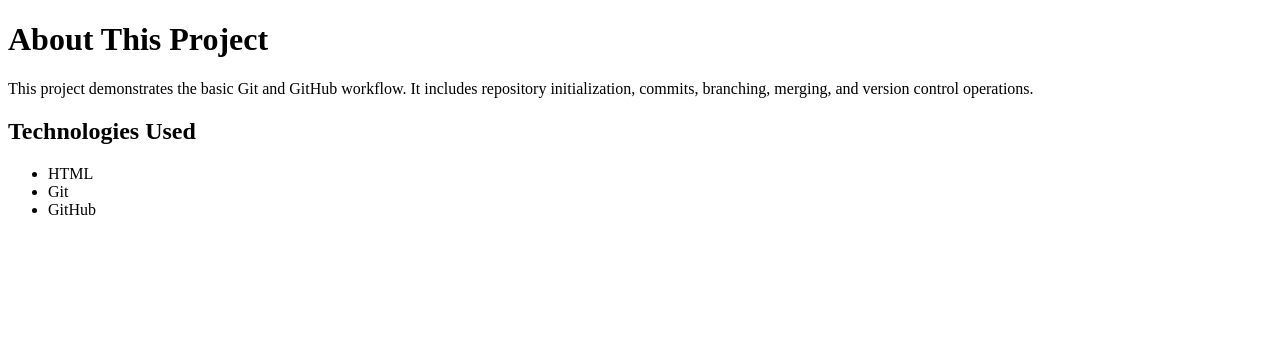
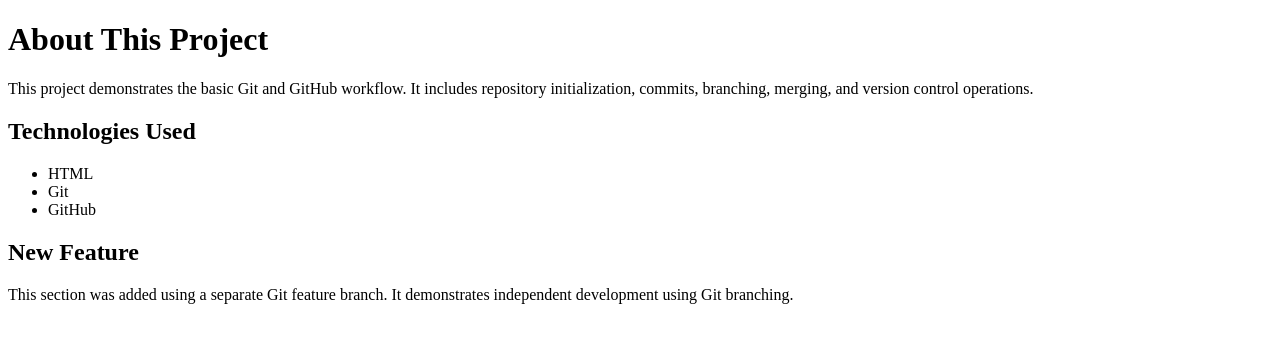
Before and after one commit to Kesab2909/git-workflow-assignment, a plain HTML site: page about.html in a window 1280 px wide. Drawn offline with Linux system fonts and the light colour scheme.

Commit message:
Add new feature section to about page

```diff
--- a/about.html
+++ b/about.html
@@ -18,5 +18,11 @@
         <li>Git</li>
         <li>GitHub</li>
     </ul>
+    <h2>New Feature</h2>
+
+    <p>
+    This section was added using a separate Git feature branch.
+    It demonstrates independent development using Git branching.
+    </p>
 </body>
 </html>
```
